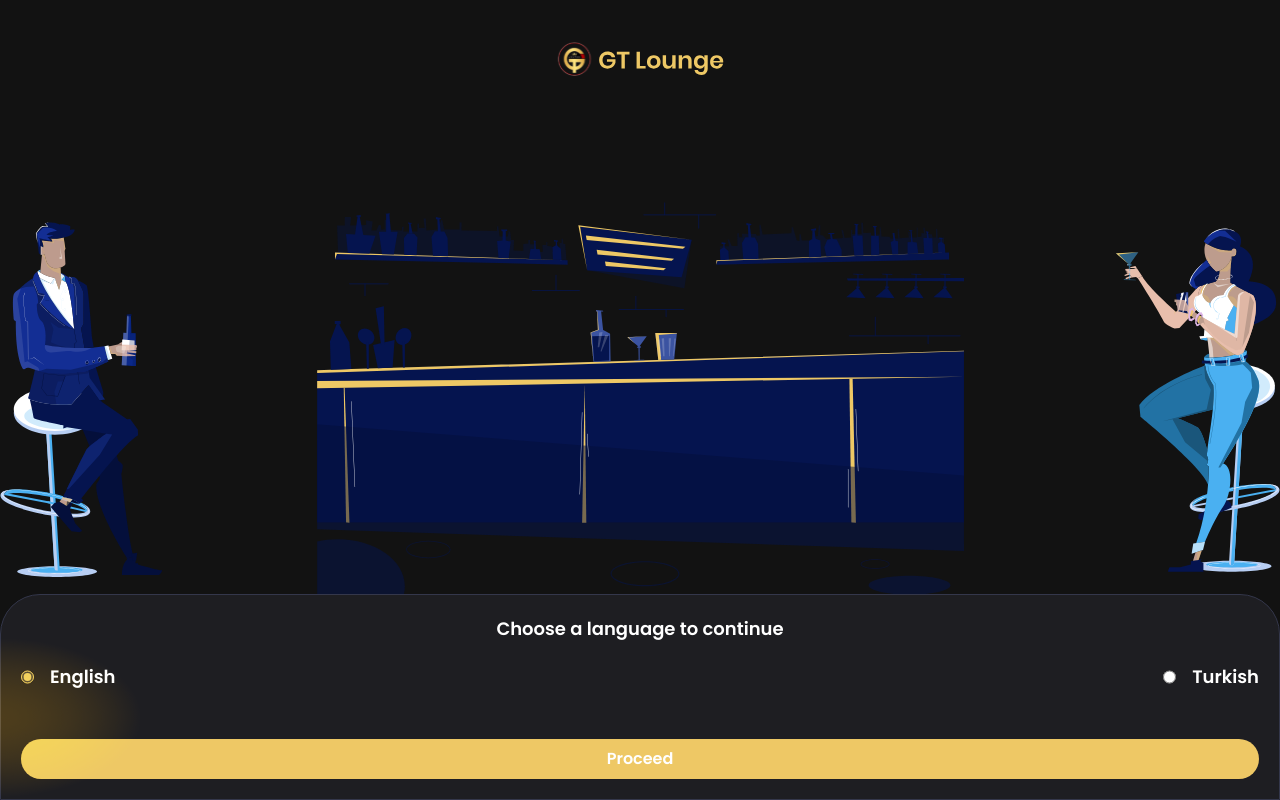
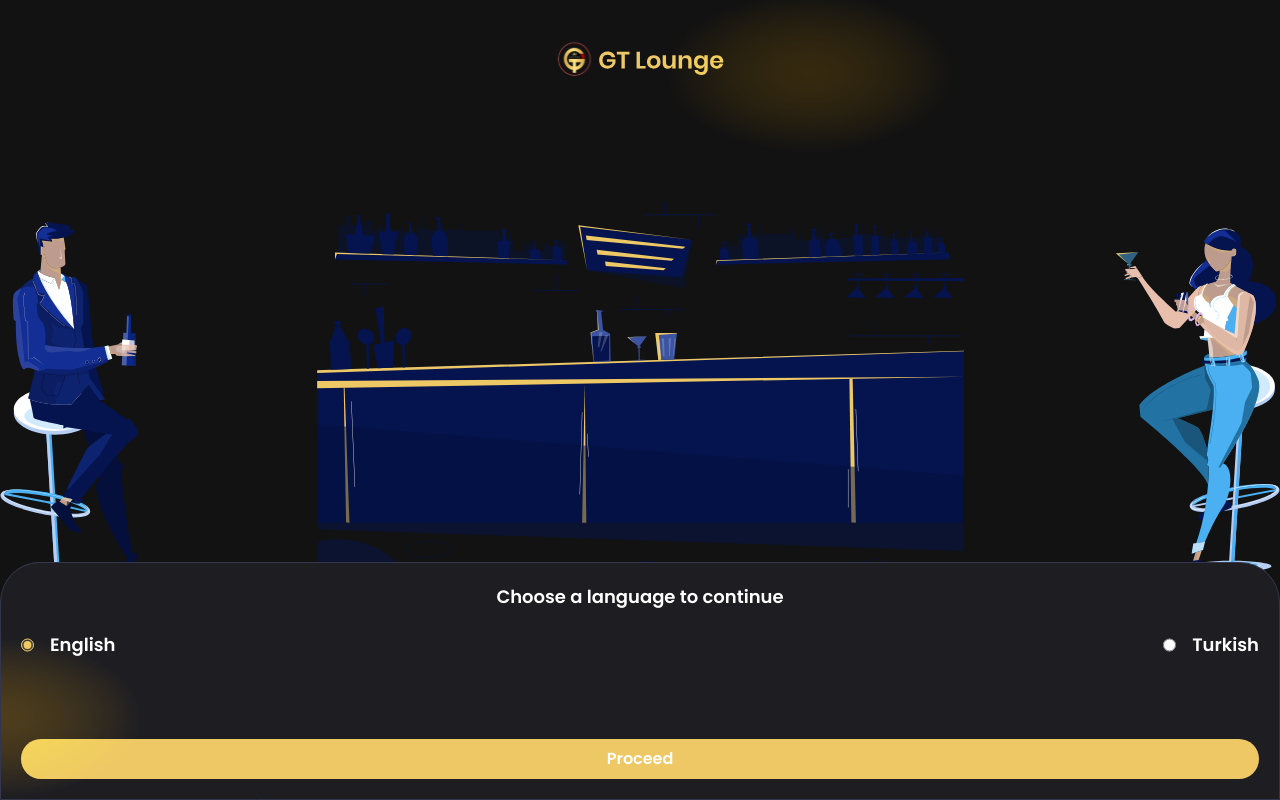
Before and after one commit to jemmycodes/GT-lounge, a React (Vite) app: page / in a window 1280 px wide. Built offline with nearby package versions, Linux system fonts and the light colour scheme.

Commit message:
lang splash screen done with new design

```diff
--- a/src/components/SplashScreenComponents/SplashScreenBg.jsx
+++ b/src/components/SplashScreenComponents/SplashScreenBg.jsx
@@ -2,11 +2,11 @@ import logo from "../../assets/logo.svg";
 
 function SplashScreenBg({ children }) {
   return (
-    <section className="bg-bgBlack text-yellow-500 min-h-full flex flex-col justify-between items-center pt-10 bg-club-bg-splash-screen bg-center bg-no-repeat">
+    <section className="bg-bgBlack text-yellow-500 min-h-full overflow-hidden flex flex-col justify-between items-center pt-10 bg-club-bg-splash-screen bg-center bg-no-repeat">
       <figure>
         <img src={logo} alt="logo" width={170} height={50} />
       </figure>
-      {/* <div className="splash-bg-blur translate-x-28"></div> */}
+      <div className="splash-bg-blur  overflow-hidden -translate-y-48  translate-x-[60%] "></div>
       {children}
     </section>
   );
--- a/src/components/SplashScreenComponents/SplashScreenLang.jsx
+++ b/src/components/SplashScreenComponents/SplashScreenLang.jsx
@@ -1,11 +1,11 @@
 function SplashScreenLang() {
   return (
-    <hrgoup className="language-card ">
-      <div className="splash-bg-blur absolute bottom-0 -left-36 "></div>
+    <hgroup className="language-card ">
+      <div className="splash-bg-blur absolute bottom-0 -left-36 overflow-hidden "></div>
       <h1 className="text-white text-lg text-center">
         Choose a language to continue
       </h1>
-      <form className="flex  flex-col gap-12">
+      <form className="flex  flex-col gap-20">
         <div>
           <div>
             <input
@@ -34,7 +34,7 @@ function SplashScreenLang() {
           Proceed
         </button>
       </form>
-    </hrgoup>
+    </hgroup>
   );
 }
 export default SplashScreenLang;
--- a/src/index.css
+++ b/src/index.css
@@ -33,10 +33,10 @@ body,
   }
 
   .language-card {
-    @apply bg-lang-card-color w-full text-white backdrop-blur-[5.3653px] border-[#34374b] border rounded-t-[40px] p-5 font-semibold flex gap-5 flex-col;
+    @apply bg-lang-card-color overflow-hidden w-full text-white backdrop-blur-[5.3653px] border-[#34374b] border rounded-t-[40px] p-5 font-semibold flex gap-5 flex-col;
   }
 
-  hrgoup form div {
+  hgroup form div {
     @apply flex gap-4 justify-between text-lg;
   }
 }
```
